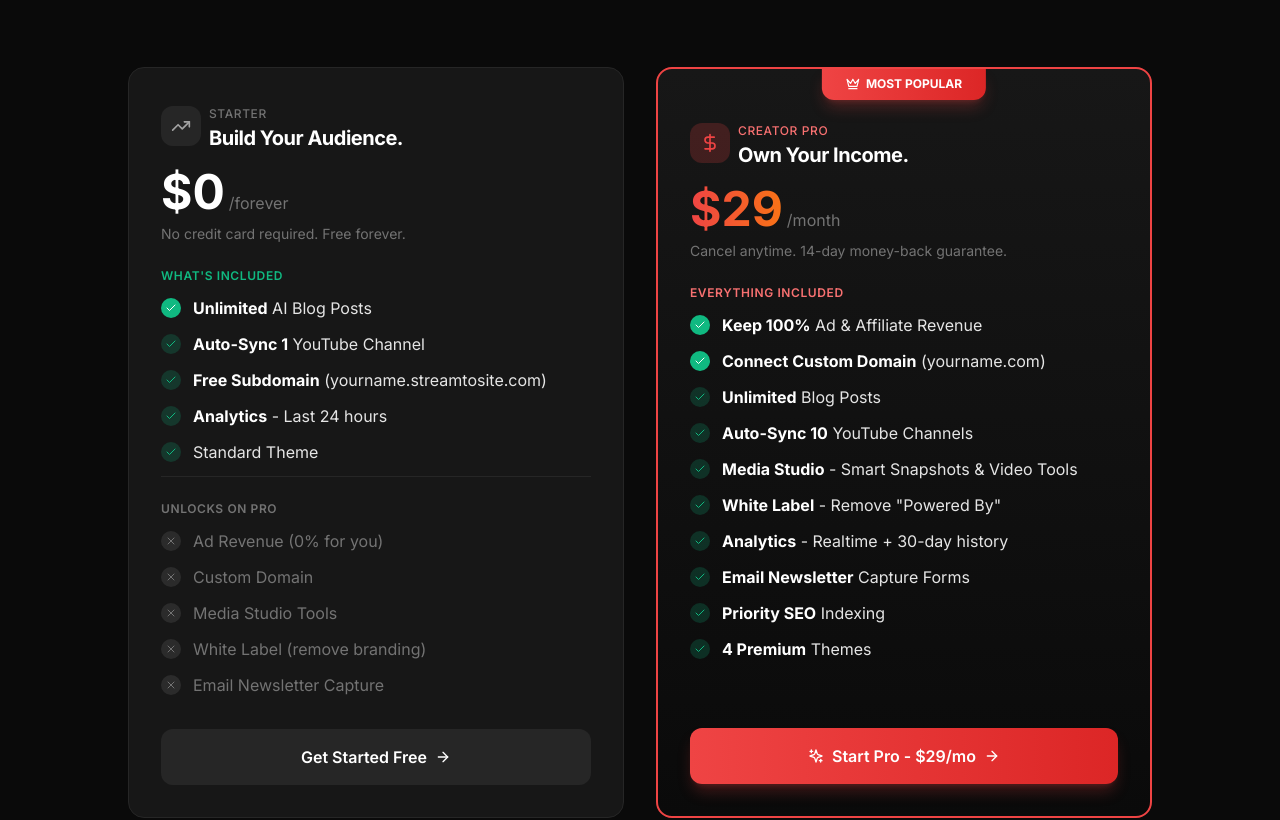
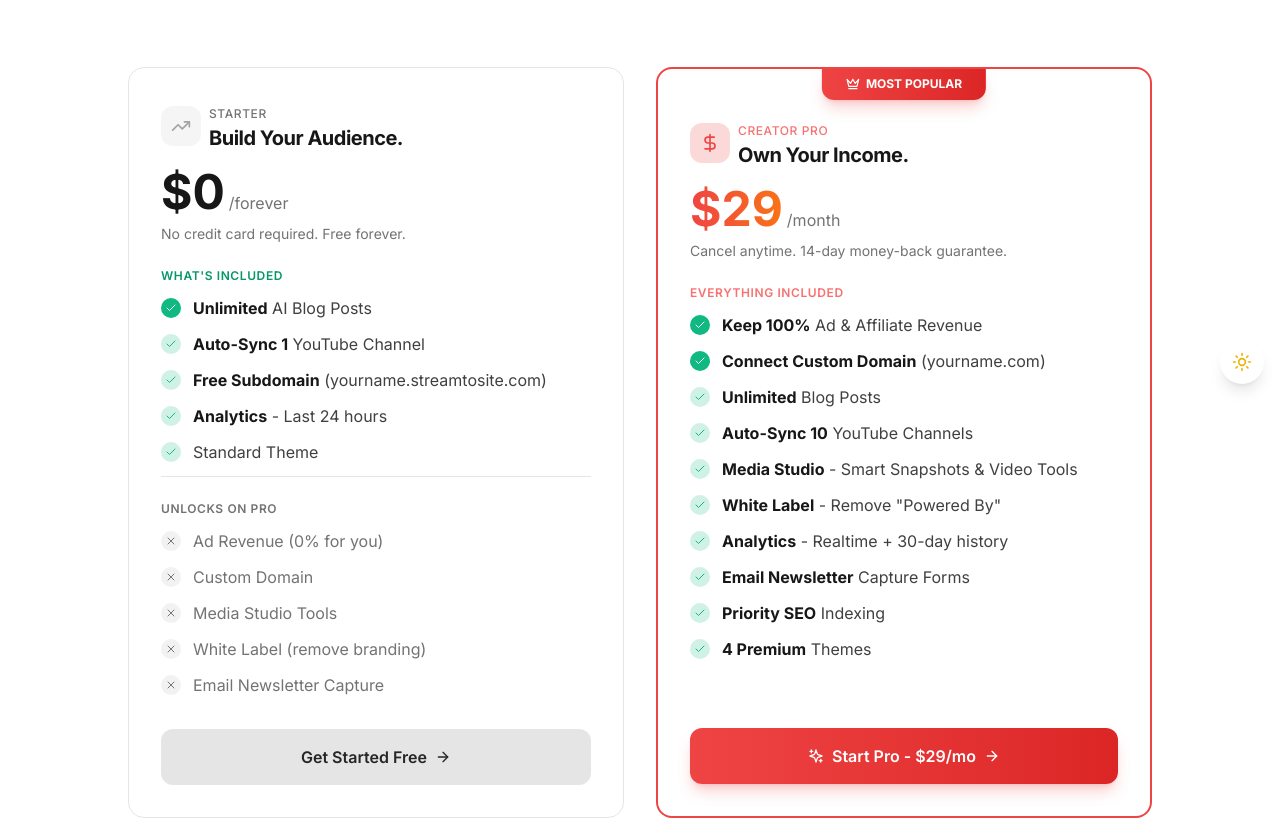
Before and after one commit to Baxa1997/streamToSite, a Next.js app: page /pricing in a window 1280 px wide. Shown: the part 400-1220 px from the top of the page. Built offline with nearby package versions, Linux system fonts and the light colour scheme.

Commit message:
Lucid AI: Workspace initialization

```diff
--- a/src/app/layout.js
+++ b/src/app/layout.js
@@ -1,4 +1,8 @@
 import './globals.css'
+
+import { ThemeProvider } from '@/context/ThemeContext'
+import ThemeSwitcher from '@/components/ThemeSwitcher'
+
 
 export const metadata = {
   title: 'StreamToSite - Turn Videos into SEO-Optimized Blogs',
@@ -14,7 +18,10 @@
         <link rel="preconnect" href="https://fonts.gstatic.com" crossOrigin="anonymous" />
       </head>
       <body className="min-h-screen">
-        {children}
+        <ThemeProvider>
+          {children}
+          <ThemeSwitcher />
+        </ThemeProvider>
       </body>
     </html>
   )
--- a/src/app/pricing/page.js
+++ b/src/app/pricing/page.js
@@ -30,11 +30,11 @@
         <Check className={`w-3 h-3 ${highlight ? 'text-white' : 'text-emerald-500'}`} />
       </div>
     ) : (
-      <div className="w-5 h-5 rounded-full flex items-center justify-center flex-shrink-0 mt-0.5 bg-neutral-700/50">
+      <div className="w-5 h-5 rounded-full flex items-center justify-center flex-shrink-0 mt-0.5 bg-neutral-200/50 dark:bg-neutral-700/50">
         <X className="w-3 h-3 text-neutral-500" />
       </div>
     )}
-    <span className={included ? 'text-neutral-200' : 'text-neutral-500'}>
+    <span className={included ? 'text-neutral-700 dark:text-neutral-200' : 'text-neutral-500 dark:text-neutral-500'}>
       {children}
     </span>
   </li>
@@ -46,7 +46,7 @@
     <div className="w-5 h-5 rounded-full flex items-center justify-center flex-shrink-0 mt-0.5 bg-amber-500/20 border border-amber-500/30">
       <Zap className="w-3 h-3 text-amber-500" />
     </div>
-    <span className="text-neutral-400">
+    <span className="text-neutral-600 dark:text-neutral-400">
       {children} <span className="text-amber-500 text-xs font-medium">(Unlocks on Pro)</span>
     </span>
   </li>
@@ -57,48 +57,48 @@
   const plan = PLANS.FREE
 
   return (
-    <div className="bg-neutral-900 border border-neutral-800 rounded-2xl p-8 flex flex-col h-full hover:border-neutral-700 transition-colors">
+    <div className="bg-white dark:bg-neutral-900 border border-neutral-200 dark:border-neutral-800 rounded-2xl p-8 flex flex-col h-full hover:border-neutral-300 dark:hover:border-neutral-700 transition-colors">
       {/* Header */}
       <div className="mb-6">
         <div className="flex items-center gap-2 mb-2">
-          <div className="w-10 h-10 rounded-xl bg-neutral-800 flex items-center justify-center">
+          <div className="w-10 h-10 rounded-xl bg-neutral-100 dark:bg-neutral-800 flex items-center justify-center">
             <TrendingUp className="w-5 h-5 text-neutral-400" />
           </div>
           <div>
             <span className="text-xs font-medium text-neutral-500 uppercase tracking-wider">Starter</span>
-            <h3 className="text-xl font-bold text-white">{plan.ui.headline}</h3>
+            <h3 className="text-xl font-bold text-neutral-900 dark:text-white">{plan.ui.headline}</h3>
           </div>
         </div>
 
         <div className="flex items-baseline gap-1 mt-4">
-          <span className="text-5xl font-bold text-white">$0</span>
-          <span className="text-neutral-500">/forever</span>
+          <span className="text-5xl font-bold text-neutral-900 dark:text-white">$0</span>
+          <span className="text-neutral-500 dark:text-neutral-500">/forever</span>
         </div>
-        <p className="text-neutral-500 text-sm mt-2">No credit card required. Free forever.</p>
+        <p className="text-neutral-500 dark:text-neutral-500 text-sm mt-2">No credit card required. Free forever.</p>
       </div>
 
       {/* Features - INCLUDED FIRST */}
       <ul className="space-y-3 flex-1 mb-8">
         {/* Included Features */}
-        <li className="text-xs font-semibold text-emerald-500 uppercase tracking-wider mb-2">What's Included</li>
+        <li className="text-xs font-semibold text-emerald-600 dark:text-emerald-500 uppercase tracking-wider mb-2">What's Included</li>
         <FeatureItem included={true} highlight={true}>
-          <strong className="text-white">Unlimited</strong> AI Blog Posts
+          <strong className="text-neutral-900 dark:text-white">Unlimited</strong> AI Blog Posts
         </FeatureItem>
         <FeatureItem included={true}>
-          <strong className="text-white">Auto-Sync 1</strong> YouTube Channel
+          <strong className="text-neutral-900 dark:text-white">Auto-Sync 1</strong> YouTube Channel
         </FeatureItem>
         <FeatureItem included={true}>
-          <strong className="text-white">Free Subdomain</strong> (yourname.streamtosite.com)
+          <strong className="text-neutral-900 dark:text-white">Free Subdomain</strong> (yourname.streamtosite.com)
         </FeatureItem>
         <FeatureItem included={true}>
-          <strong className="text-white">Analytics</strong> - Last 24 hours
+          <strong className="text-neutral-900 dark:text-white">Analytics</strong> - Last 24 hours
         </FeatureItem>
         <FeatureItem included={true}>
           Standard Theme
         </FeatureItem>
 
         {/* Divider */}
-        <li className="pt-3 border-t border-neutral-800"></li>
+        <li className="pt-3 border-t border-neutral-200 dark:border-neutral-800"></li>
 
         {/* Not Included Features */}
         <li className="text-xs font-semibold text-neutral-500 uppercase tracking-wider mb-2">Unlocks on Pro</li>
@@ -122,7 +122,7 @@
       {/* CTA */}
       <Link
         href="/dashboard"
-        className="w-full py-4 px-6 rounded-xl font-semibold text-center transition-all duration-300 bg-neutral-800 hover:bg-neutral-700 text-white flex items-center justify-center gap-2"
+        className="w-full py-4 px-6 rounded-xl font-semibold text-center transition-all duration-300 bg-neutral-200 hover:bg-neutral-300 dark:bg-neutral-800 dark:hover:bg-neutral-700 text-neutral-800 dark:text-white flex items-center justify-center gap-2"
       >
         Get Started Free
         <ArrowRight className="w-4 h-4" />
@@ -136,7 +136,7 @@
   const plan = PLANS.PRO
 
   return (
-    <div className="bg-gradient-to-b from-neutral-900 to-neutral-950 border-2 border-red-500 rounded-2xl p-8 flex flex-col h-full relative overflow-hidden">
+    <div className="bg-white dark:bg-gradient-to-b dark:from-neutral-900 dark:to-neutral-950 border-2 border-red-500 rounded-2xl p-8 flex flex-col h-full relative overflow-hidden">
       {/* Popular Badge */}
       <div className="absolute -top-px left-1/2 -translate-x-1/2">
         <div className="bg-gradient-to-r from-red-500 to-red-600 text-white text-xs font-bold px-6 py-2 rounded-b-xl flex items-center gap-1.5 shadow-lg shadow-red-500/25">
@@ -153,15 +153,15 @@
           </div>
           <div>
             <span className="text-xs font-medium text-red-400 uppercase tracking-wider">Creator Pro</span>
-            <h3 className="text-xl font-bold text-white">{plan.ui.headline}</h3>
+            <h3 className="text-xl font-bold text-neutral-900 dark:text-white">{plan.ui.headline}</h3>
           </div>
         </div>
 
         <div className="flex items-baseline gap-1 mt-4">
           <span className="text-5xl font-bold bg-clip-text text-transparent bg-gradient-to-r from-red-500 to-orange-500">$29</span>
-          <span className="text-neutral-500">/month</span>
+          <span className="text-neutral-500 dark:text-neutral-500">/month</span>
         </div>
-        <p className="text-neutral-500 text-sm mt-2">Cancel anytime. 14-day money-back guarantee.</p>
+        <p className="text-neutral-500 dark:text-neutral-500 text-sm mt-2">Cancel anytime. 14-day money-back guarantee.</p>
       </div>
 
       {/* Features */}
@@ -170,36 +170,36 @@
 
         {/* Key Features - Highlighted */}
         <FeatureItem included={true} highlight={true}>
-          <strong className="text-white">Keep 100%</strong> Ad & Affiliate Revenue
+          <strong className="text-neutral-900 dark:text-white">Keep 100%</strong> Ad & Affiliate Revenue
         </FeatureItem>
         <FeatureItem included={true} highlight={true}>
-          <strong className="text-white">Connect Custom Domain</strong> (yourname.com)
+          <strong className="text-neutral-900 dark:text-white">Connect Custom Domain</strong> (yourname.com)
         </FeatureItem>
 
         {/* All Features */}
         <FeatureItem included={true}>
-          <strong className="text-white">Unlimited</strong> Blog Posts
+          <strong className="text-neutral-900 dark:text-white">Unlimited</strong> Blog Posts
         </FeatureItem>
         <FeatureItem included={true}>
-          <strong className="text-white">Auto-Sync 10</strong> YouTube Channels
+          <strong className="text-neutral-900 dark:text-white">Auto-Sync 10</strong> YouTube Channels
         </FeatureItem>
         <FeatureItem included={true}>
-          <strong className="text-white">Media Studio</strong> - Smart Snapshots & Video Tools
+          <strong className="text-neutral-900 dark:text-white">Media Studio</strong> - Smart Snapshots & Video Tools
         </FeatureItem>
         <FeatureItem included={true}>
-          <strong className="text-white">White Label</strong> - Remove "Powered By"
+          <strong className="text-neutral-900 dark:text-white">White Label</strong> - Remove "Powered By"
         </FeatureItem>
         <FeatureItem included={true}>
-          <strong className="text-white">Analytics</strong> - Realtime + 30-day history
+          <strong className="text-neutral-900 dark:text-white">Analytics</strong> - Realtime + 30-day history
         </FeatureItem>
         <FeatureItem included={true}>
-          <strong className="text-white">Email Newsletter</strong> Capture Forms
+          <strong className="text-neutral-900 dark:text-white">Email Newsletter</strong> Capture Forms
         </FeatureItem>
         <FeatureItem included={true}>
-          <strong className="text-white">Priority SEO</strong> Indexing
+          <strong className="text-neutral-900 dark:text-white">Priority SEO</strong> Indexing
         </FeatureItem>
         <FeatureItem included={true}>
-          <strong className="text-white">4 Premium</strong> Themes
+          <strong className="text-neutral-900 dark:text-white">4 Premium</strong> Themes
         </FeatureItem>
       </ul>
 
@@ -224,7 +224,7 @@
   const [billingPeriod, setBillingPeriod] = useState('monthly')
 
   return (
-    <div className="min-h-screen bg-neutral-950">
+    <div className="min-h-screen bg-white dark:bg-neutral-950 text-neutral-900 dark:text-neutral-100">
       {/* Navigation */}
       <nav className="border-b border-neutral-800 bg-neutral-950/80 backdrop-blur-xl sticky top-0 z-50">
         <div className="max-w-6xl mx-auto px-6 py-4 flex items-center justify-between">
@@ -294,9 +294,9 @@
                   </th>
                 </tr>
               </thead>
-              <tbody className="divide-y divide-neutral-800">
+              <tbody className="divide-y divide-neutral-200 dark:divide-neutral-800">
                 <tr>
-                  <td className="py-4 px-6 text-neutral-300">Blog Posts</td>
+                  <td className="py-4 px-6 text-neutral-700 dark:text-neutral-300">Blog Posts</td>
                   <td className="text-center py-4 px-6">
                     <span className="text-emerald-400 font-semibold">Unlimited</span>
                   </td>
@@ -305,7 +305,7 @@
                   </td>
                 </tr>
                 <tr>
-                  <td className="py-4 px-6 text-neutral-300">Auto-Sync Channels</td>
+                  <td className="py-4 px-6 text-neutral-700 dark:text-neutral-300">Auto-Sync Channels</td>
                   <td className="text-center py-4 px-6 text-neutral-400">1 channel</td>
                   <td className="text-center py-4 px-6 text-white font-medium">10 channels</td>
                 </tr>
--- /dev/null
+++ b/src/components/ThemeSwitcher.js
@@ -0,0 +1,34 @@
+'use client'
+
+import React from 'react'
+import { useTheme } from '@/context/ThemeContext'
+import { Sun, Moon, Monitor } from 'lucide-react'
+
+const ThemeSwitcher = () => {
+  const { theme, toggleTheme } = useTheme()
+
+  const getIcon = () => {
+    if (theme === 'light') return <Sun className="w-5 h-5 text-yellow-500" />
+    if (theme === 'dark') return <Moon className="w-5 h-5 text-blue-400" />
+    return <Monitor className="w-5 h-5 text-gray-500" />
+  }
+
+  const getLabel = () => {
+    if (theme === 'light') return 'Light Mode'
+    if (theme === 'dark') return 'Dark Mode'
+    return 'System Mode'
+  }
+
+  return (
+    <button
+      onClick={toggleTheme}
+      className="fixed bottom-4 right-4 bg-white dark:bg-neutral-800 text-neutral-800 dark:text-white p-3 rounded-full shadow-lg flex items-center justify-center transition-colors duration-200"
+      aria-label={getLabel()}
+      title={getLabel()}
+    >
+      {getIcon()}
+    </button>
+  )
+}
+
+export default ThemeSwitcher
--- /dev/null
+++ b/src/context/ThemeContext.js
@@ -0,0 +1,51 @@
+'use client'
+
+import React, { createContext, useContext, useState, useEffect } from 'react'
+
+const ThemeContext = createContext()
+
+export const ThemeProvider = ({ children }) => {
+  const [theme, setTheme] = useState('system') // 'light', 'dark', 'system'
+
+  useEffect(() => {
+    const storedTheme = localStorage.getItem('theme')
+    if (storedTheme) {
+      setTheme(storedTheme)
+    } else if (window.matchMedia('(prefers-color-scheme: dark)').matches) {
+      setTheme('dark')
+    } else {
+      setTheme('light')
+    }
+  }, [])
+
+  useEffect(() => {
+    const root = window.document.documentElement
+
+    root.classList.remove('light', 'dark')
+
+    if (theme === 'system') {
+      const systemTheme = window.matchMedia('(prefers-color-scheme: dark)').matches ? 'dark' : 'light'
+      root.classList.add(systemTheme)
+    } else {
+      root.classList.add(theme)
+    }
+
+    localStorage.setItem('theme', theme)
+  }, [theme])
+
+  const toggleTheme = () => {
+    setTheme(prevTheme => {
+      if (prevTheme === 'light') return 'dark'
+      if (prevTheme === 'dark') return 'system'
+      return 'light' // From system, go to light
+    })
+  }
+
+  return (
+    <ThemeContext.Provider value={{ theme, setTheme, toggleTheme }}>
+      {children}
+    </ThemeContext.Provider>
+  )
+}
+
+export const useTheme = () => useContext(ThemeContext)
--- a/tailwind.config.js
+++ b/tailwind.config.js
@@ -1,5 +1,6 @@
 /** @type {import('tailwindcss').Config} */
 module.exports = {
+  darkMode: 'class',
   content: [
     './src/pages/**/*.{js,jsx}',
     './src/components/**/*.{js,jsx}',
```
Also changed, not shown: src/app/globals.css (+8 -0 lines).
